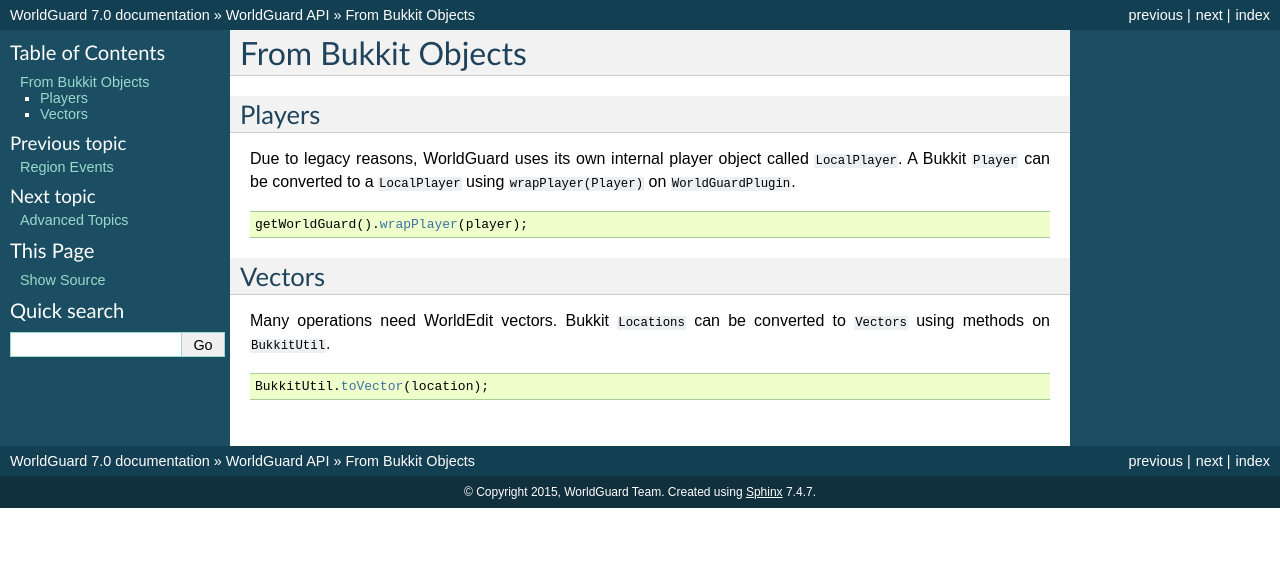
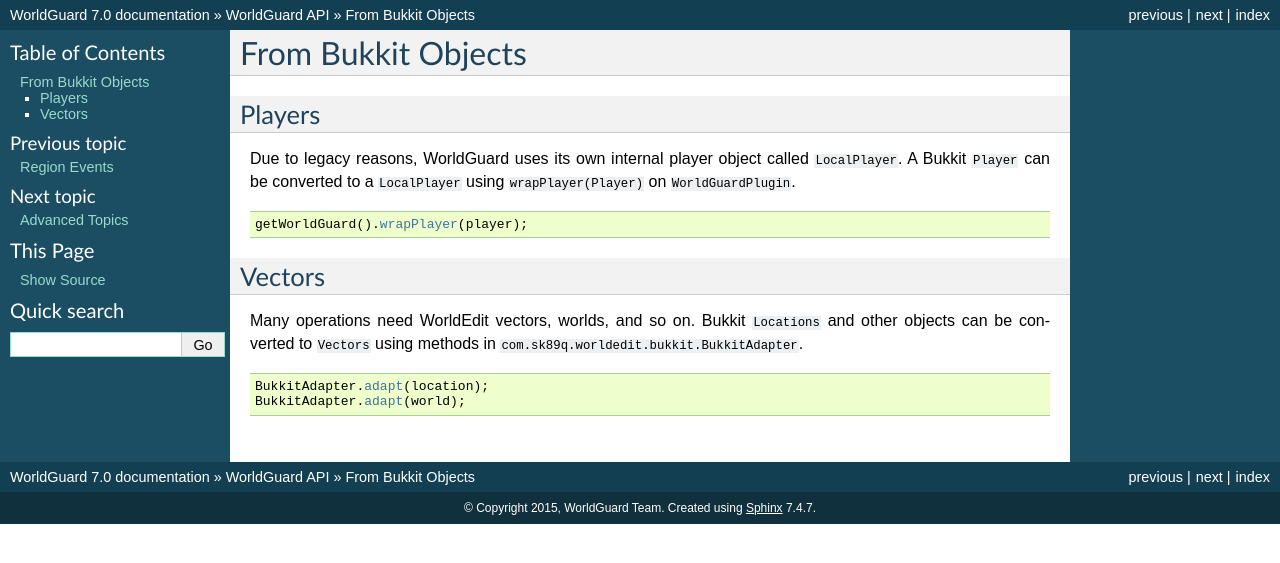
Before and after one commit to aurorasmiles/WorldGuardDocs, a Sphinx documentation site: the page built from source/developer/native-objects.rst, in a window 1280 px wide. Shown: the top 563 px of the page. Built offline with Sphinx 7.4.7, drawn with Linux system fonts in a browser that asks for light colours.

Commit message:
Update to use BukkitAdapter instead of BukkitUtil.

```diff
--- a/source/developer/native-objects.rst
+++ b/source/developer/native-objects.rst
@@ -14,8 +14,9 @@
 Vectors
 =======
 
-Many operations need WorldEdit vectors. Bukkit ``Locations`` can be converted to ``Vectors`` using methods on ``BukkitUtil``.
+Many operations need WorldEdit vectors, worlds, and so on. Bukkit ``Locations`` and other objects can be converted to ``Vectors`` using methods in ``com.sk89q.worldedit.bukkit.BukkitAdapter``.
 
 .. code-block:: java
 
-    BukkitUtil.toVector(location);
+    BukkitAdapter.adapt(location);
+    BukkitAdapter.adapt(world);
```
